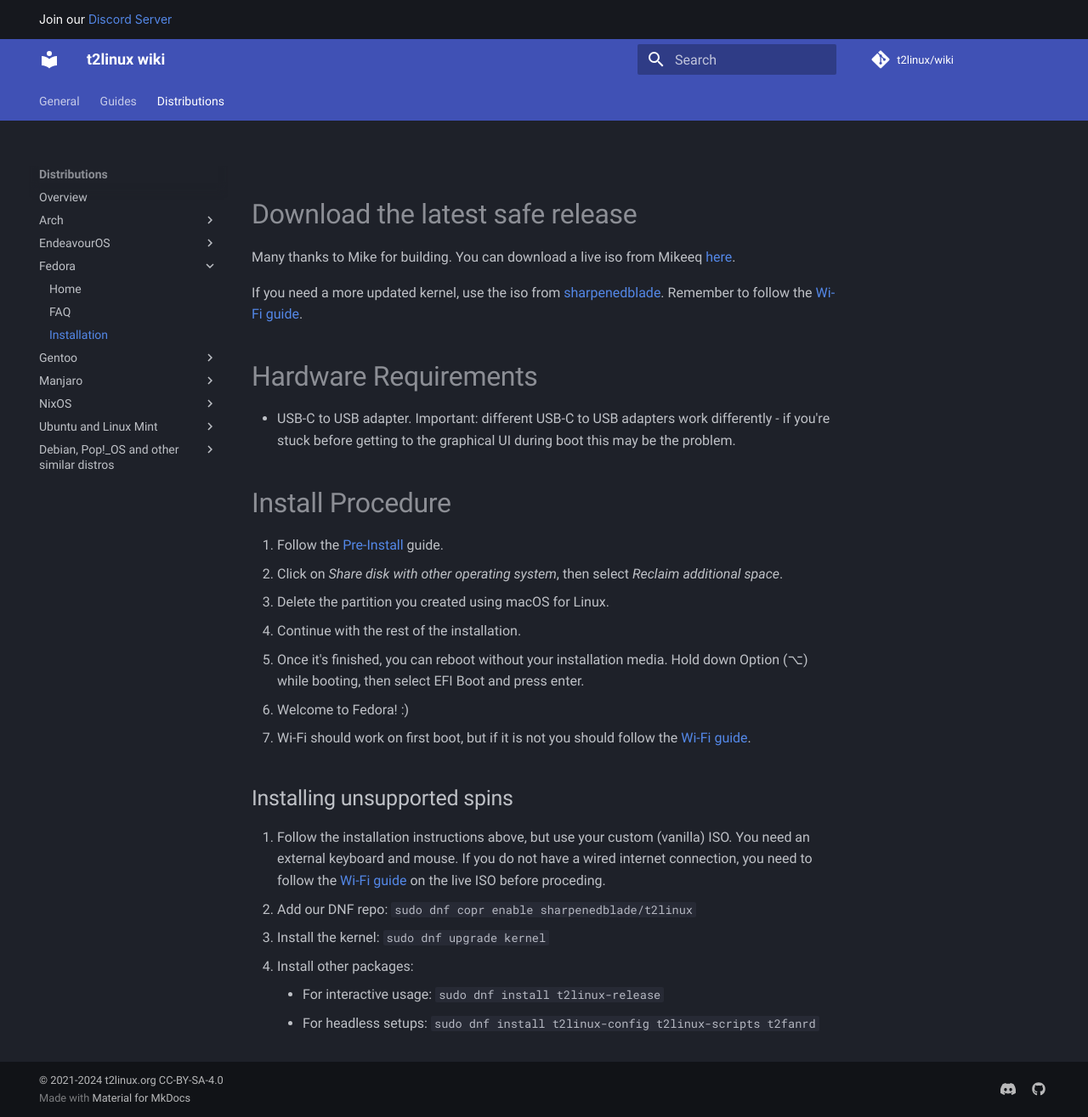
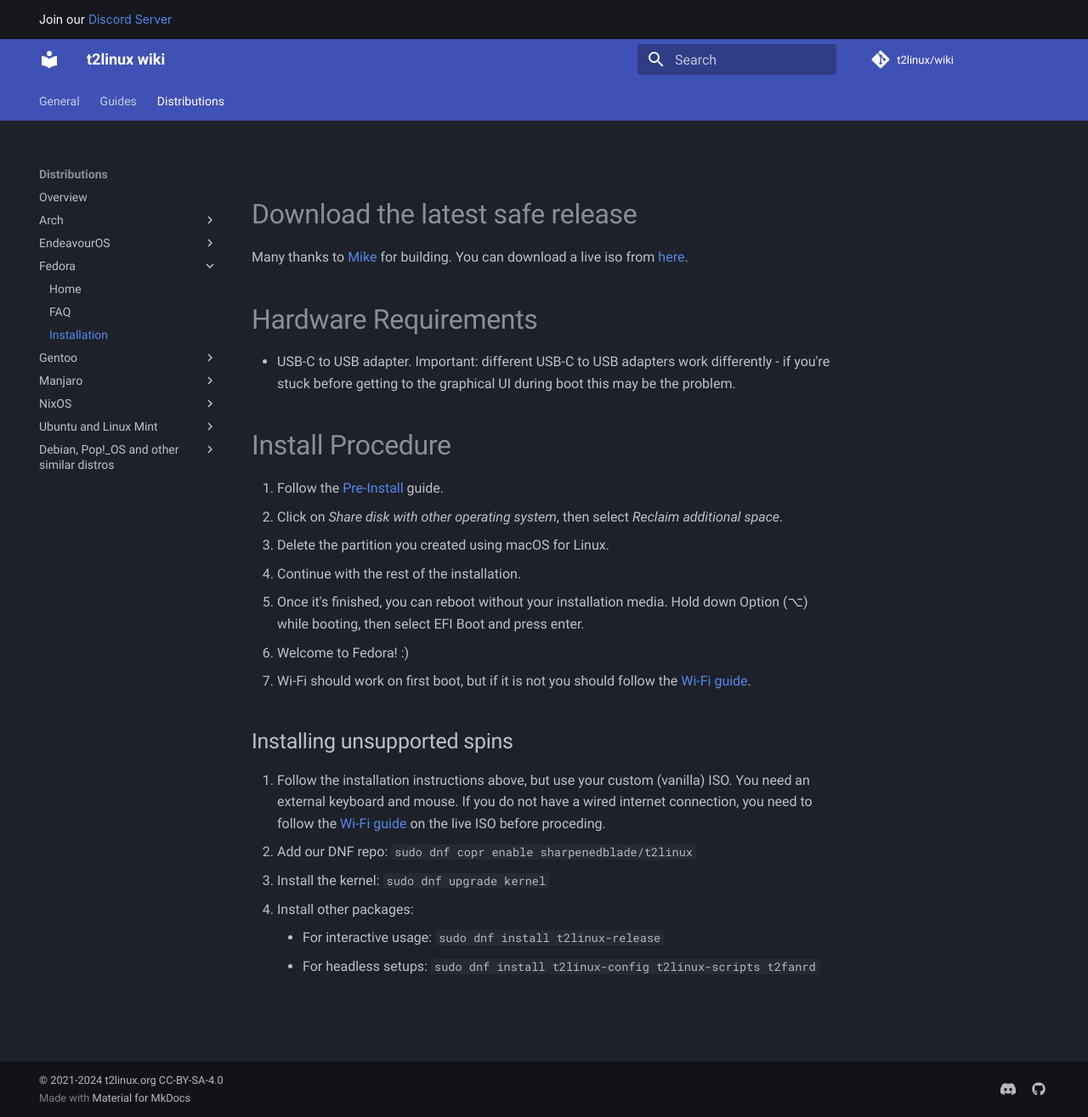
Before and after one commit to t2linux/wiki, an MkDocs documentation site: the page built from docs/distributions/fedora/installation.md, in a window 1280 px wide and 1315 px high. Shown: the whole window at 85% size. Built offline with MkDocs 1.6.1 and Material for MkDocs 9.7.7, drawn with Linux system fonts in a browser that asks for light colours; comment, search, counter and statistics services are not loaded.

Commit message:
Remove link's to mikeeq's fedora iso/kernel (#626)

```diff
--- a/docs/distributions/fedora/installation.md
+++ b/docs/distributions/fedora/installation.md
@@ -1,8 +1,6 @@
 # Download the latest safe release
 
-Many thanks to Mike for building. You can download a live iso from Mikeeq [here](https://github.com/mikeeq/mbp-fedora).
-
-If you need a more updated kernel, use the iso from [sharpenedblade](https://github.com/t2linux/fedora-iso/releases). Remember to follow the [Wi-Fi guide](https://wiki.t2linux.org/guides/wifi-bluetooth/).
+Many thanks to [Mike](https://github.com/mikeeq/) for building. You can download a live iso from [here](https://github.com/t2linux/fedora-iso/releases).
 
 # Hardware Requirements
 
```
Also changed, not shown: docs/guides/postinstall.md (+0 -1 lines), docs/guides/preinstall.md (+0 -1 lines), docs/index.md (+0 -1 lines).
